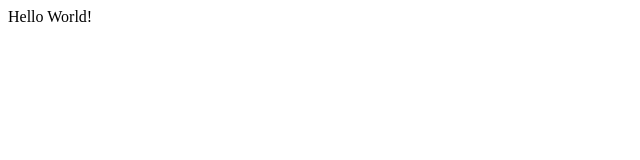
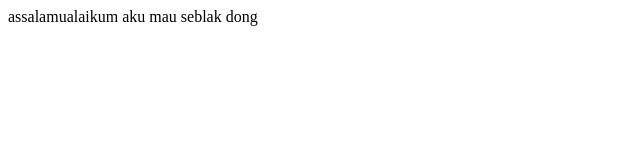
Before and after one commit to wandaaaaaaps-svg/portofoliooooo, a plain HTML site: page index.html in a window 1280 px wide. Shown: the whole page, without its empty margins (0-640 px from the left). Drawn offline with Linux system fonts and the light colour scheme.

Commit message:
Change greeting message in index.html

```diff
--- a/index.html
+++ b/index.html
@@ -1,4 +1,4 @@
 <!DOCTYPE HTML>
 <html>
-  <body> Hello World! </body>
+  <body> assalamualaikum aku mau seblak dong </body>
 </html>
```
